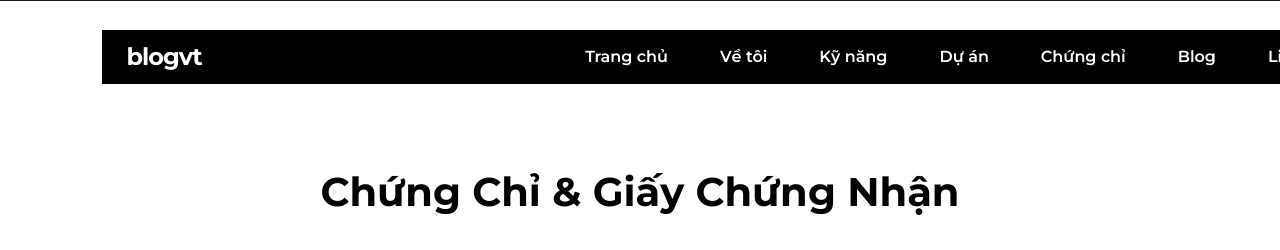
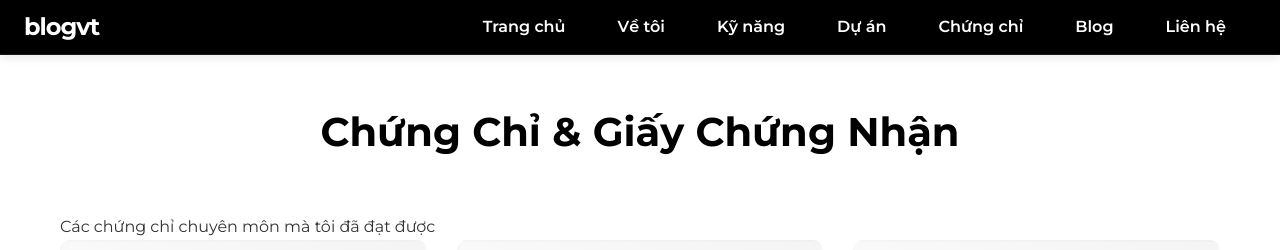
Before and after one commit to votai2804/blog_votai, a website: page certifications.html in a window 1280 px wide. Shown: the top 250 px of the page. Drawn offline with Linux system fonts and the light colour scheme.

Commit message:
dieu chinh header

```diff
--- a/certifications.html
+++ b/certifications.html
@@ -30,8 +30,8 @@
         </nav>
     </header>
 
-<main class="main-content">
-    <section class="certifications-page-section" id="certifications">
+    <!-- 📝 6. CERTIFICATIONS SECTION -->
+    <section class="certifications-section" id="certifications">
         <div class="container">
             <h2 class="section-title">Chứng Chỉ & Giấy Chứng Nhận</h2>
             <p class="section-subtitle">Các chứng chỉ chuyên môn mà tôi đã đạt được</p>
@@ -72,7 +72,6 @@
             </div>
         </div>
     </section>
-</main>
 
     <!-- FOOTER -->
     <footer class="footer">
--- a/css/style.css
+++ b/css/style.css
@@ -133,14 +133,6 @@
     padding: 0 8%;
     position: relative;
 }
-
-/* Navbar đơn giản */
-.navbar {
-    position: absolute;
-    top: 30px;
-    left: 8%;
-}
-
 /* Nội dung chính */
 .hero-content {
     max-width: 600px;
```
